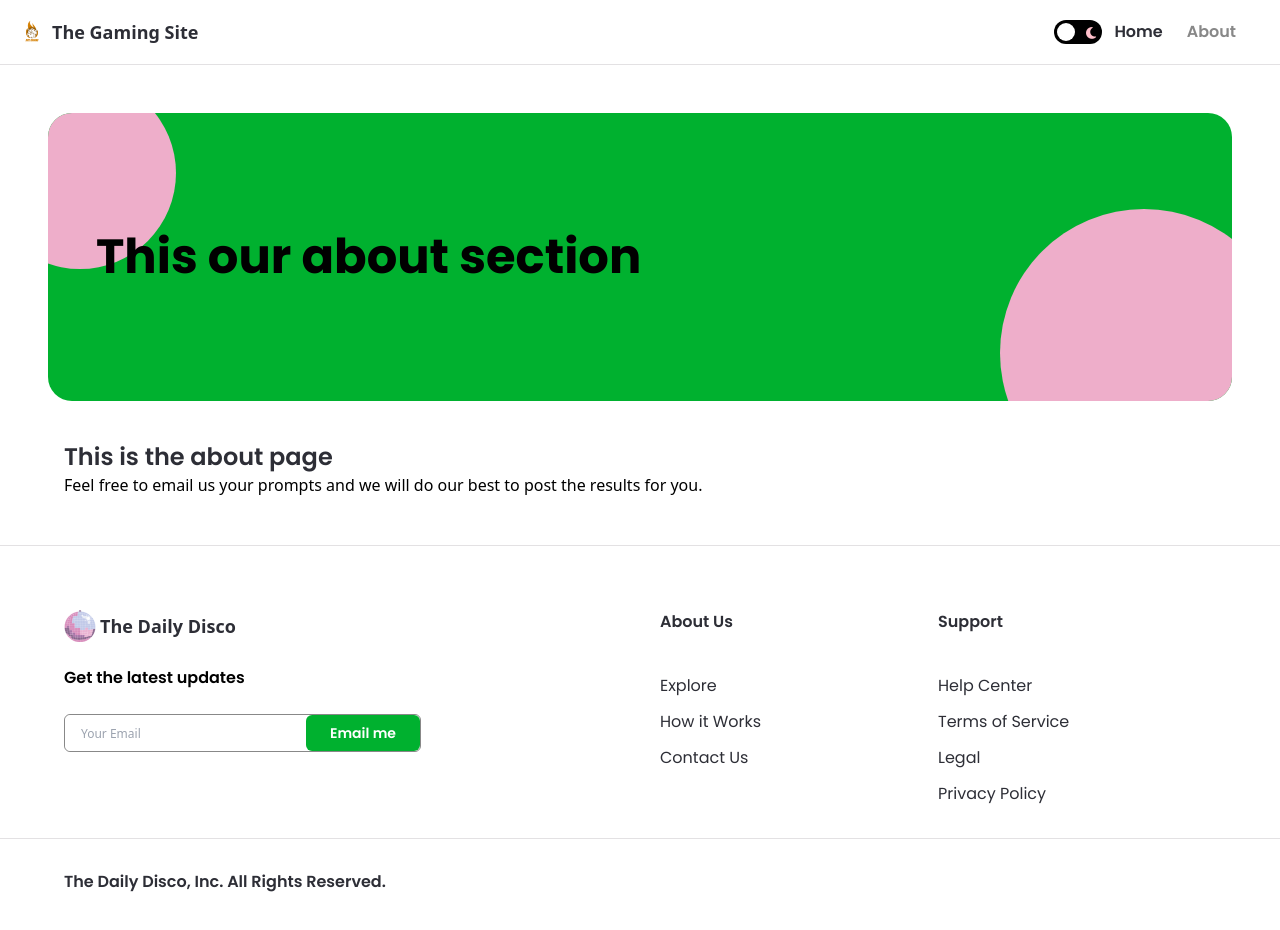
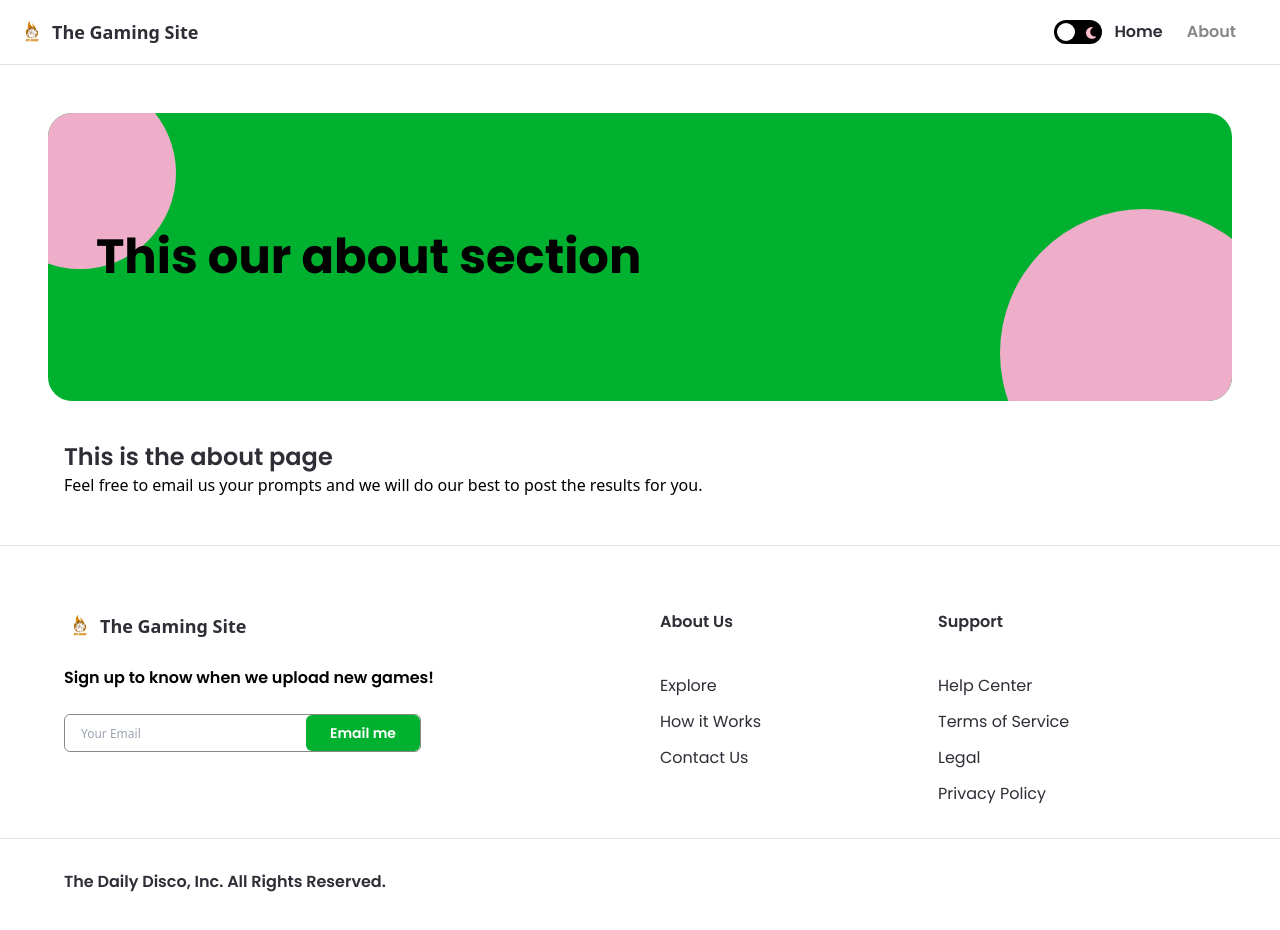
Before and after one commit to DailyDisco/gaming-site, a Next.js app: page /about in a window 1280 px wide. Shown: the top 930 px of the page. Built offline with nearby package versions, Linux system fonts and the light colour scheme.

Commit message:
changed iframe to gallery, this is seperate from the iframe component

```diff
--- a/components/Footer.jsx
+++ b/components/Footer.jsx
@@ -24,10 +24,10 @@ const Footer = () => {
         <div className="flexStart flex-1 flex-col">
           <div className="flexCenter cursor-pointer">
             {/* Here is the logo for our footer */}
-            <Image src={images.D} objectFit="contain" width={32} height={32} alt="logo" />
-            <p className="dark:text-white text-nft-black-1 font-semibold text-lg ml-1">The Daily Disco</p>
+            <Image src={images.gamingLogo} objectFit="contain" width={32} height={32} alt="logo" />
+            <p className="dark:text-white text-nft-black-1 font-semibold text-lg ml-1">The Gaming Site</p>
           </div>
-          <p className="font-poppins dark:text-white text-nft-black font-semibold text-base mt-6">Get the latest updates</p>
+          <p className="font-poppins dark:text-white text-nft-black font-semibold text-base mt-6">Sign up to know when we upload new games!</p>
           {/* this will be our "your email" input */}
           <div className="flexBetween md:w-full minlg:w-557 w-357 mt-6 dark:bg-nft-black-2 bg-white border dark:border-nft-black-2 border-nft-gray-2 rounded-md">
             <input type="email" placeholder="Your Email" className="h-full flex-1 w-full dark:bg-nft-black-2 bg-white px-4 rounded-md dark:text-white text-nft-black-1 font-normal text-xs minlg:text-lg outline-none" />
--- a/components/Iframe.jsx
+++ b/components/Gallery.jsx
@@ -4,7 +4,7 @@ import Link from 'next/link';
 
 import images from '../assets';
 
-const PhotographyCard = ({ gameCover }) => (
+const Gallery = ({ gameCover }) => (
   <Link href={{ pathname: '/gameCover-details', query: gameCover }}>
     <div className="flex-1 min-w-215 max-w-max xs:max-w-none sm:w-full sm:min-w-155 minmd:min-w-256 minlg:min-w-327 dark:bg-nft-black-3 bg-white rounded-2xl p-4 m-4 minlg:m-8 sm:my-2 sm:mx-2 cursor-pointer shadow-md">
       <div className="relative w-full h-52 sm:h-36 xs:h-56 mind:h-60 minlg:h-300 rounded-2xl overflow-hidden">
@@ -21,4 +21,4 @@ const PhotographyCard = ({ gameCover }) => (
   </Link>
 );
 
-export default PhotographyCard;
+export default Gallery;
--- a/components/index.js
+++ b/components/index.js
@@ -4,11 +4,11 @@ import Navbar from './Navbar';
 import Footer from './Footer';
 import Button from './Button';
 import Banner from './Banner';
-import Iframe from './Iframe';
+import Gallery from './Gallery';
 
 // import Loader from './Loader';
 
 // import Auth from './Auth';
 
 
-export { Navbar, Footer, Button, Banner, Iframe };
+export { Navbar, Footer, Button, Banner, Gallery };
--- a/pages/index.js
+++ b/pages/index.js
@@ -1,4 +1,4 @@
-import { Banner, Iframe } from '../components';
+import { Banner, Gallery } from '../components';
 // import { makeId } from '../utils/makeId';
 
 const Home = () => (
@@ -22,7 +22,7 @@ const Home = () => (
         {/* here we will put the filter */}
         <div className="mt-3 w-full flex flex-wrap justify-start md:justify-center">
           {[1].map((i) => (
-            <Iframe
+            <Gallery
               key={`gameCover-${i}`}
               gameCover={{
                 i,
```
